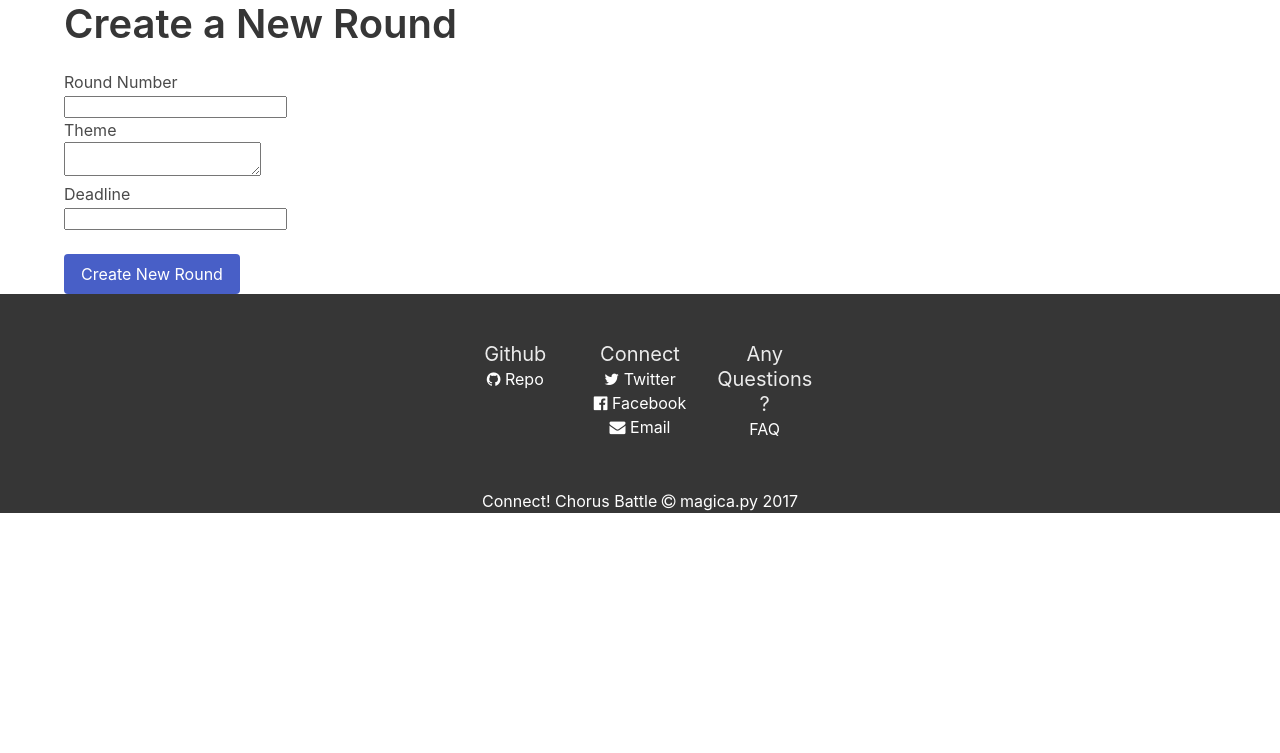
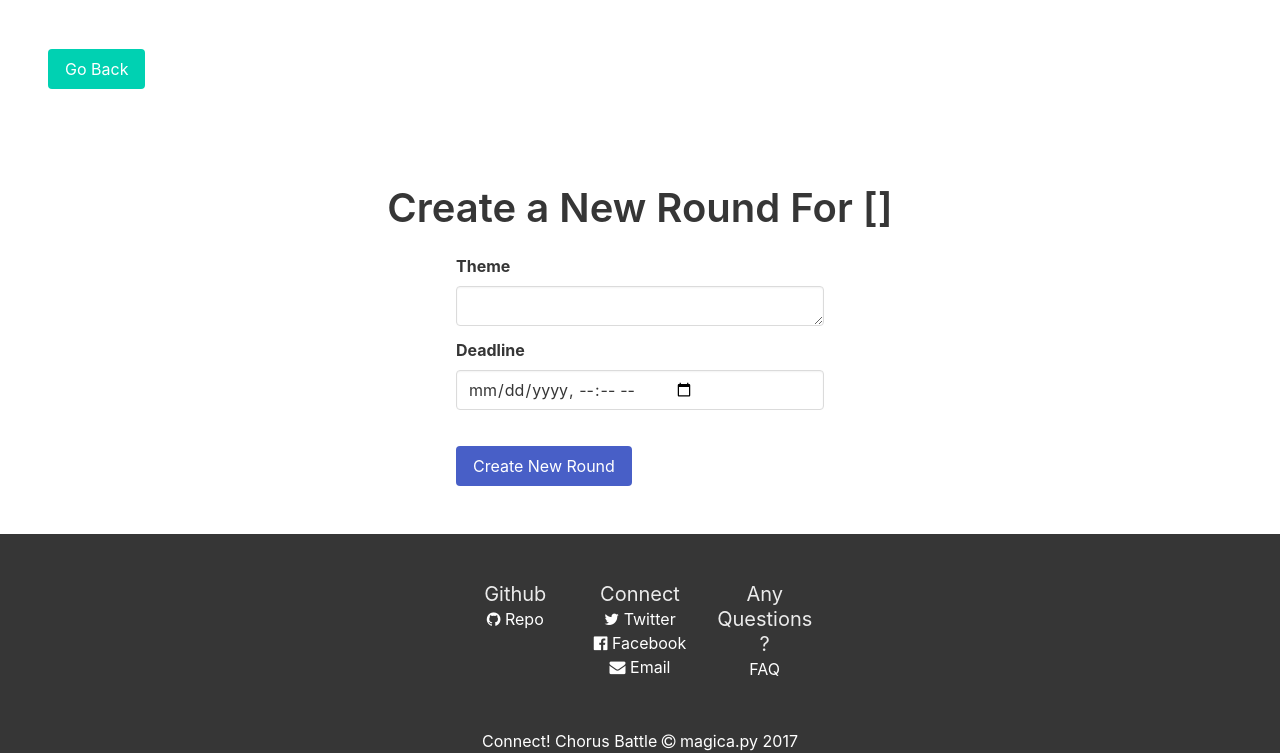
Before and after one commit to jchen2186/cb-platform, a Flask app: template cbapp/templates/createround.html in a window 1280 px wide. Shown: the part 55-808 px from the top of the page. Before the commit the page ends 568 px from the top, so only its background shows below. Run offline with Flask 2, Linux system fonts and the light colour scheme; tables that the repository leaves empty hold one stand-in row (values such as "Sample post"); the template is opened without the code that fills it: values that come from a table or form of the project are taken from there, most other values are stand-ins (such as "Sample title", 1, 10 or a date in 2020); some libraries are stand-ins or nearby versions.

Commit message:
Create round form

```diff
--- a/cbapp/templates/createround.html
+++ b/cbapp/templates/createround.html
@@ -1,51 +1,43 @@
 {% extends "base.html" %}
 
 {% block content %}
+  <section class="section">
+    <a class="button is-primary" href="/chorusbattle/{{ cb }}/entries/">Go Back</a>
+  </section>
+  <section class="section">
   <div class="container">
-    <h2 class="title is-2">Create a New Round</h2>
-
-    <form method="POST" action="/create/round">
+    <h2 class="title is-2 has-text-centered">Create a New Round For {{ cb }}</h2>
+    <div class="columns">
+      <div class="column is-one-third"></div>
+      <div class="column is-one-third">
+        <form method="POST" action="/chorusbattle/{{ cb }}/entries/createround/">
           {{ form.hidden_tag() }}
 
-      <div class="form-group">
-        {{ form.round_number.label }}
-          <br>
-          {% if form.round_number.errors %}
-            {% for error in form.round_number.errors %}
-              <p class="error-message">{{ error }}</p>
-            {% endfor %}
-          {% endif %}
-
-        {{ form.round_number }}
-      </div>
-
-      <div class="form-group">
-        {{ form.theme.label }}
-          <br>
+          <div class="field">
+            <div class="label">{{ form.theme.label }}</div>
+            <div class="control">{{ form.theme(class_="input") }}</div>
             {% if form.theme.errors %}
               {% for error in form.theme.errors %}
                 <p class="error-message">{{ error }}</p>
               {% endfor %}
             {% endif %}
-
-        {{ form.theme }}
           </div>
 
-      <div class="form-group">
-        {{ form.deadline.label }}
-          <br>
+          <div class="field">
+            <div class="label">{{ form.deadline.label }}</div>
+            <div class="control">{{ form.deadline(class_="input", type="datetime-local") }}</div>
             {% if form.deadline.errors %}
               {% for error in form.deadline.errors %}
                 <p class="error-message">{{ error }}</p>
               {% endfor %}
             {% endif %}
-
-        {{ form.deadline }}
           </div>
 
           <br>
           {{ form.submit(class="button is-link") }}
         </form>
       </div>
-
+    </div>
+  </div>
+</section>
 {% endblock %}
```
Lines whose indentation alone changed are shown as unchanged.
